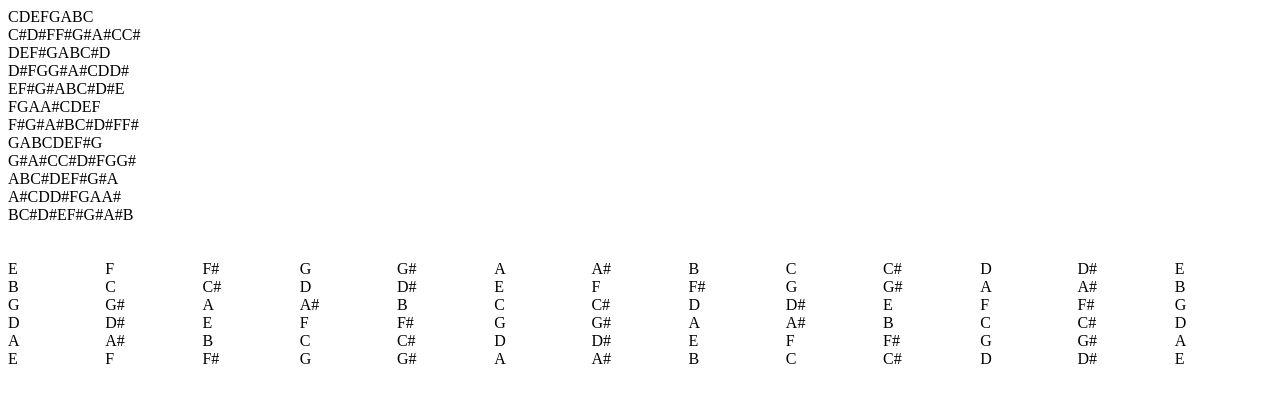
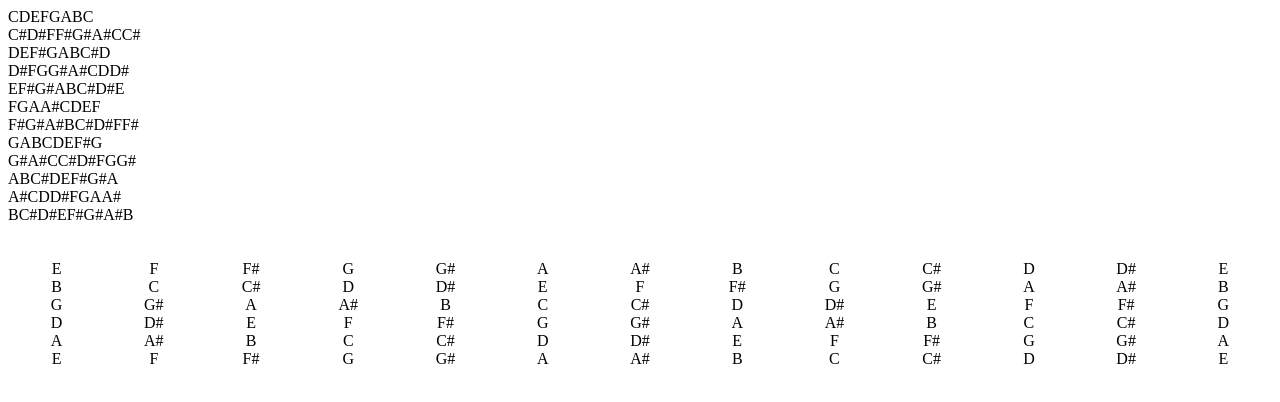
Before and after one commit to marano/purechords, a React (Create React App) app: page / in a window 1280 px wide. Shown: the top 402 px of the page. Built offline with nearby package versions, Linux system fonts and the light colour scheme.

Commit message:
Simplify grid style with repeat

```diff
--- a/src/GuitarArm.js
+++ b/src/GuitarArm.js
@@ -1,11 +1,12 @@
 import React from 'react';
 import styled from 'styled-components/macro';
-import { always, times } from 'ramda';
 import GuitarString from './GuitarString';
 
 const Grid = styled.div`
   display: grid;
-  grid-template-columns: ${(props) => times(always('1fr'), props.columnCount).join(' ')};
+  grid-template-columns: repeat(${(props) => props.columnCount}, 1fr);};
+  justify-items: center;
+  place-items: center;
 `;
 
 export default function GuitarArm() {
```
